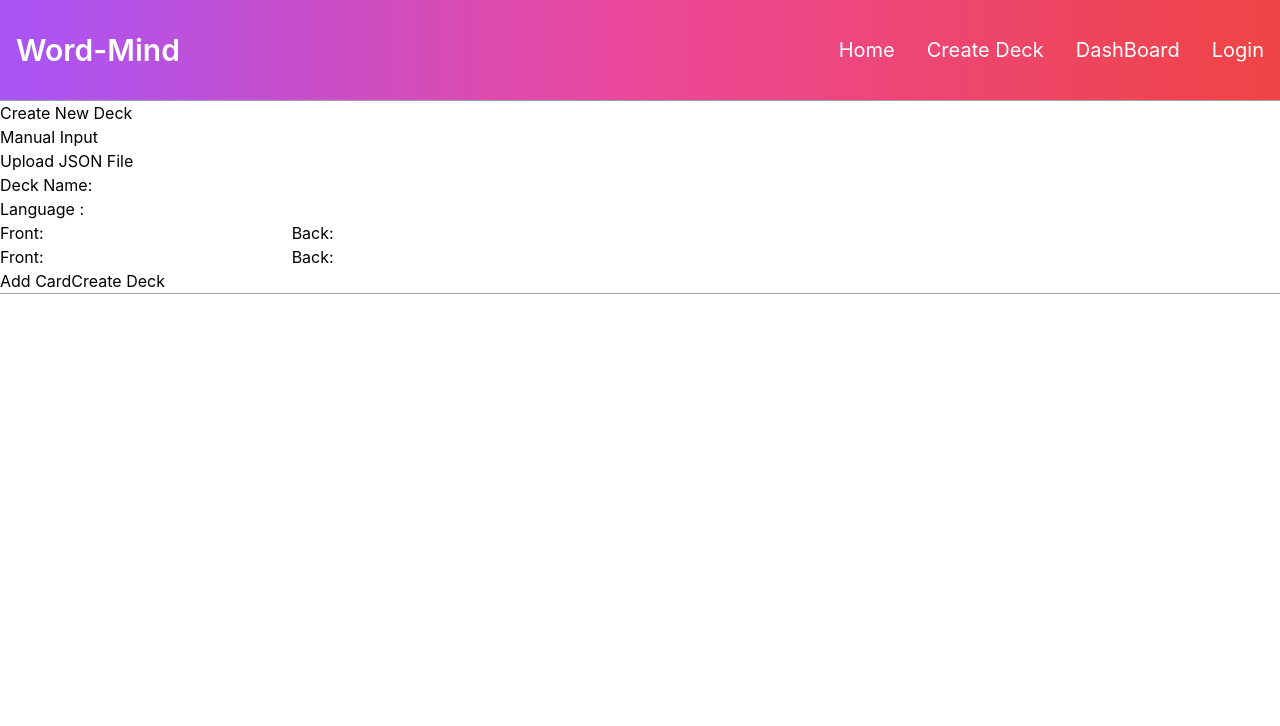
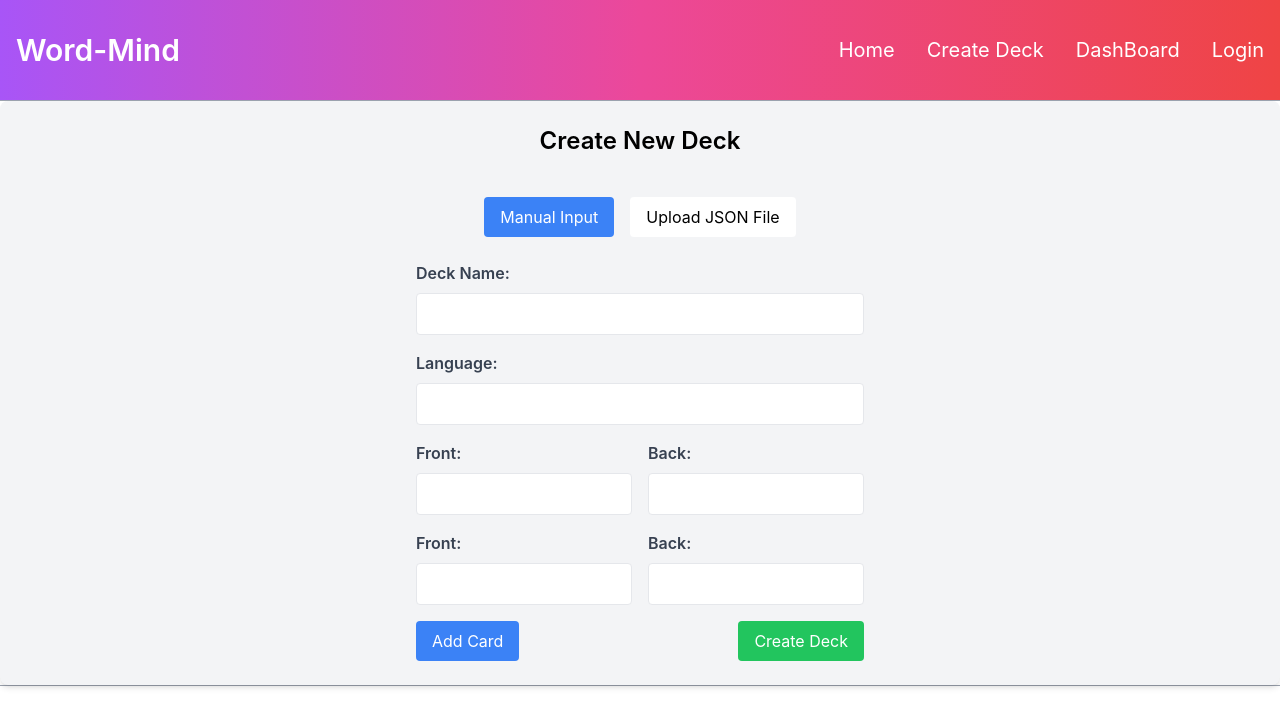
Before and after one commit to altuntas-mustafa/word-mind, a React (Create React App) app in the folder word-mind/: page /createdecks in a window 1280 px wide. Shown: the top 726 px of the page. Built offline with nearby package versions, Linux system fonts and the light colour scheme; no server answers.

Commit message:
popup created and create deckchanged

```diff
--- a/word-mind/src/JS/AddDeck.js
+++ b/word-mind/src/JS/AddDeck.js
@@ -1,8 +1,20 @@
 import React, { useState } from "react";
-import { collection, addDoc, doc, setDoc, getDocs, query, where } from "firebase/firestore";
+import {
+  collection,
+  addDoc,
+  doc,
+  setDoc,
+  getDocs,
+  query,
+  where,
+} from "firebase/firestore";
 import { db } from "../firebase/firebase";
+import Popup from "./Popup";
 
 const AddDeck = () => {
+  const [isSuccessPopupVisible, setIsSuccessPopupVisible] = useState(false);
+  const [isErrorPopupVisible, setIsErrorPopupVisible] = useState(false);
+  const [errorMessage, setErrorMessage] = useState("");
   const [deckInfo, setDeckInfo] = useState({
     deckName: "",
     language: "",
@@ -12,8 +24,8 @@ const AddDeck = () => {
     ],
   });
 
-  const [selectedOption, setSelectedOption] = useState("manual"); // Default option is manual
-  const [uploadedFile, setUploadedFile] = useState(null); // Track uploaded file
+  const [selectedOption, setSelectedOption] = useState("manual");
+  const [uploadedFile, setUploadedFile] = useState(null);
 
   const handleCardChange = (index, field, value) => {
     const newCards = [...deckInfo.cards];
@@ -33,8 +45,8 @@ const AddDeck = () => {
         language: jsonData.language || "",
         cards: jsonData.cards || [],
       });
-      setUploadedFile(file); // Set the uploaded file here
-      setSelectedOption("manual"); // Switch to manual input
+      setUploadedFile(file);
+      setSelectedOption("manual");
     };
     reader.readAsText(file);
   };
@@ -43,30 +55,43 @@ const AddDeck = () => {
     e.preventDefault();
 
     if (!deckInfo.deckName || !deckInfo.language) {
-      alert("Please fill out the deck name and language fields.");
+      setErrorMessage("Please fill out the deck name and language fields.");
+      setIsErrorPopupVisible(true);
+      return;
+    }
+    if (
+      deckInfo.cards.some(
+        (card) =>
+          (card.front.trim() + "" + card.back.trim()).split("").length < 2
+      )
+    ){
+      setErrorMessage("Each card should have at least 2 total words (front and back combined).");
+      setIsErrorPopupVisible(true);
+
       return;
     }
 
-    if (
-      deckInfo.cards.some(
-        (card) =>
-          (card.front.trim() + " " + card.back.trim()).split(" ").length < 2
-      )
-    ) {
-      alert("Each card should have at least 2 total words (front and back combined).");
-      return;
-    }
-
-    const deckQuery = query(collection(db, "languages", deckInfo.language, "decks"), where("name", "==", deckInfo.deckName));
+    const deckQuery = query(
+      collection(db, "languages", deckInfo.language, "decks"),
+      where("name", "==", deckInfo.deckName)
+    );
     const deckQuerySnapshot = await getDocs(deckQuery);
 
     if (!deckQuerySnapshot.empty) {
-      alert("A deck with the same name already exists. Please choose a different deck name.");
+      setErrorMessage( "A deck with the same name already exists. Please choose a different deck name.");
+      setIsErrorPopupVisible(true);
+
       return;
     }
 
     try {
-      const deckDocRef = doc(db, "languages", deckInfo.language, "decks", deckInfo.deckName);
+      const deckDocRef = doc(
+        db,
+        "languages",
+        deckInfo.language,
+        "decks",
+        deckInfo.deckName
+      );
       await setDoc(deckDocRef, {
         name: deckInfo.deckName,
       });
@@ -79,7 +104,7 @@ const AddDeck = () => {
         });
       });
 
-      console.log("Deck and cards created successfully");
+      setIsSuccessPopupVisible(true);
 
       setDeckInfo({
         deckName: "",
@@ -95,98 +120,145 @@ const AddDeck = () => {
   };
 
   return (
-    <div className="add-deck-container">
-      <h2 className="form-heading">Create New Deck</h2>
-      <nav className="option-navbar">
+    <>
+      <div className="flex flex-col items-center space-y-6 p-6 bg-gray-100 rounded-lg shadow-md">
+        <h2 className="text-2xl font-semibold mb-4">Create New Deck</h2>
+        <nav className="flex space-x-4">
           <div
-          className={`option ${selectedOption === "manual" ? "selected" : ""}`}
+            className={`py-2 px-4 rounded ${
+              selectedOption === "manual"
+                ? "bg-blue-500 text-white"
+                : "bg-white"
+            } cursor-pointer`}
             onClick={() => setSelectedOption("manual")}
           >
             Manual Input
           </div>
           <div
-          className={`option ${selectedOption === "upload" ? "selected" : ""}`}
+            className={`py-2 px-4 rounded ${
+              selectedOption === "upload"
+                ? "bg-blue-500 text-white"
+                : "bg-white"
+            } cursor-pointer`}
             onClick={() => setSelectedOption("upload")}
           >
             Upload JSON File
           </div>
         </nav>
-      <form onSubmit={handleSubmit}>
+        <form className="w-full max-w-md" onSubmit={handleSubmit}>
           {selectedOption === "upload" && (
-          <div className="form-group">
-            <label>Upload JSON File:</label>
+            <div className="mb-4">
+              <label className="block text-gray-700 font-semibold mb-2">
+                Upload JSON File:
+              </label>
               <input
                 type="file"
                 accept=".json"
                 onChange={handleFileUpload}
+                className="w-full px-4 py-2 border rounded focus:outline-none focus:border-blue-500"
               />
             </div>
           )}
-        {selectedOption === "manual" || uploadedFile ? ( // Render manual input form if selected or file uploaded
+          {(selectedOption === "manual" || uploadedFile) && (
             <div>
-            <div className="form-group">
-              <label>Deck Name:</label>
+              <div className="mb-4">
+                <label className="block text-gray-700 font-semibold mb-2">
+                  Deck Name:
+                </label>
                 <input
                   type="text"
                   value={deckInfo.deckName}
                   onChange={(e) =>
                     setDeckInfo({ ...deckInfo, deckName: e.target.value })
                   }
+                  className="w-full px-4 py-2 border rounded focus:outline-none focus:border-blue-500"
                 />
               </div>
-            <div className="form-group">
-              <label> Language :</label>
+              <div className="mb-4">
+                <label className="block text-gray-700 font-semibold mb-2">
+                  Language:
+                </label>
                 <input
                   type="text"
                   value={deckInfo.language}
                   onChange={(e) =>
                     setDeckInfo({ ...deckInfo, language: e.target.value })
                   }
+                  className="w-full px-4 py-2 border rounded focus:outline-none focus:border-blue-500"
                 />
               </div>
-            <div className="card-group">
+              <div className="space-y-4">
                 {deckInfo.cards.map((card, index) => (
-                <div key={index} className="input-group">
-                  <label>Front:</label>
+                  <div key={index} className="flex space-x-4">
+                    <div className="w-1/2">
+                      <label className="block text-gray-700 font-semibold mb-2">
+                        Front:
+                      </label>
                       <input
                         type="text"
                         value={card.front}
                         onChange={(e) =>
                           handleCardChange(index, "front", e.target.value)
                         }
+                        className="w-full px-4 py-2 border rounded focus:outline-none focus:border-blue-500"
                       />
-                  <label>Back:</label>
+                    </div>
+                    <div className="w-1/2">
+                      <label className="block text-gray-700 font-semibold mb-2">
+                        Back:
+                      </label>
                       <input
                         type="text"
                         value={card.back}
                         onChange={(e) =>
                           handleCardChange(index, "back", e.target.value)
                         }
+                        className="w-full px-4 py-2 border rounded focus:outline-none focus:border-blue-500"
                       />
+                    </div>
                   </div>
                 ))}
               </div>
-            <div className="button-container">
+              <div className="flex justify-between items-center mt-4">
                 <button
                   type="button"
-                className="add-card-button"
                   onClick={() =>
                     setDeckInfo({
                       ...deckInfo,
                       cards: [...deckInfo.cards, { front: "", back: "" }],
                     })
                   }
+                  className="px-4 py-2 bg-blue-500 text-white rounded hover:bg-blue-600 focus:outline-none focus:ring-2 focus:ring-blue-500"
                 >
                   Add Card
                 </button>
-              <button type="submit" className="create-deck-button">
+                <button
+                  type="submit"
+                  className="px-4 py-2 bg-green-500 text-white rounded hover:bg-green-600 focus:outline-none focus:ring-2 focus:ring-green-500"
+                >
                   Create Deck
                 </button>
               </div>
             </div>
-        ) : null}
+          )}
         </form>
+         {/* Success Popup */}
+      <Popup
+        isVisible={isSuccessPopupVisible}
+        onClose={() => setIsSuccessPopupVisible(false)}
+        type="success"
+        message="Deck and cards created successfully!"
+      />
+
+     {/* Error Popup */}
+     <Popup
+        isVisible={isErrorPopupVisible}
+        onClose={() => setIsErrorPopupVisible(false)}
+        type="error"
+        message={errorMessage}
+      />
       </div>
+    </>
   );
 };
 
--- /dev/null
+++ b/word-mind/src/JS/Popup.js
@@ -0,0 +1,25 @@
+import React from "react";
+
+const Popup = ({ isVisible, onClose, type, message }) => {
+  const bgColorClass = type === "success" ? "bg-green-600" : "bg-red-600";
+  const hoverColorClass = type === "success" ? "hover:bg-green-700" : "hover:bg-red-700";
+  const focusColorClass = type === "success" ? "focus:ring-green-400" : "focus:ring-red-400";
+
+  if (!isVisible) return null;
+
+  return (
+    <div className="fixed inset-0 flex items-center justify-center z-10 bg-black bg-opacity-50">
+      <div className="bg-black text-white p-8 rounded-lg shadow-md">
+        <p className={`text-white text-2xl font-semibold mb-4`}>{message}</p>
+        <button
+          className={`px-6 py-3 text-white rounded-lg text-lg ${bgColorClass} ${hoverColorClass} ${focusColorClass} focus:outline-none`}
+          onClick={onClose}
+        >
+          Close
+        </button>
+      </div>
+    </div>
+  );
+};
+
+export default Popup;
```
Lines whose indentation alone changed are shown as unchanged.
